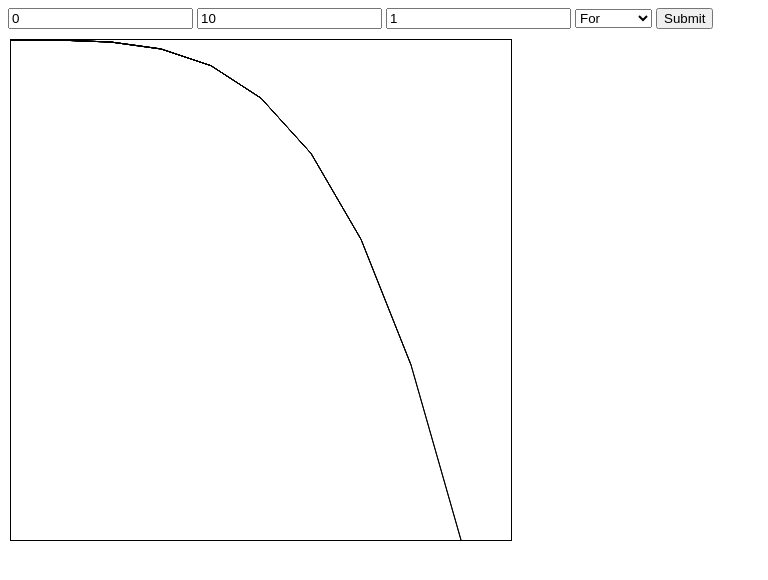
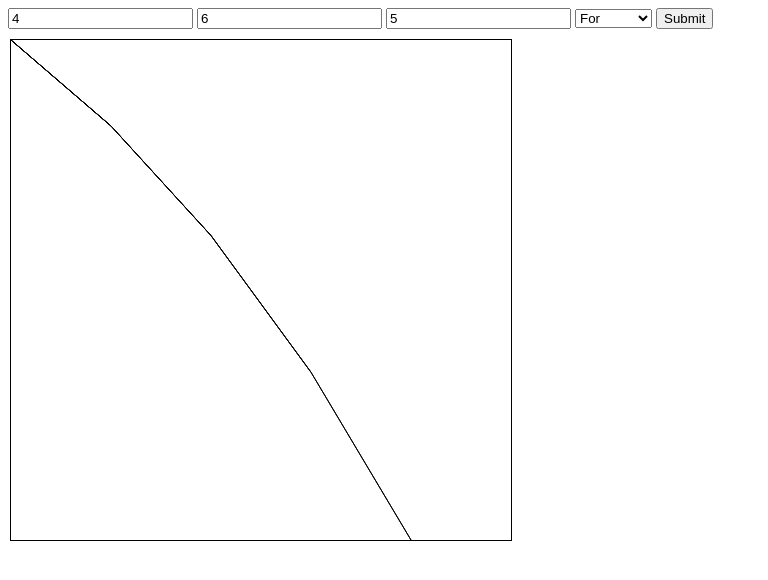
Before and after one commit to RaxFord1/University-Projects, a plain HTML site: page Web-програмування/2lab dzundza/index.html in a window 1280 px wide. Both pictures are taken after a click on the button "Submit". Shown: the whole page, without its empty margins (0-768 px from the left). Drawn offline with Linux system fonts and the light colour scheme.

Commit message:
Finished 3 lab web code 2.0

```diff
--- a/Web-програмування/2lab dzundza/index.html
+++ b/Web-програмування/2lab dzundza/index.html
@@ -7,9 +7,9 @@
 
 </head>
 <body>
-    <input type="number" id="lower" value="0">
-    <input type="number" id="upper" value="10">
-    <input type="number" id="step" value="1">
+    <input type="number" id="lower" value="4">
+    <input type="number" id="upper" value="6">
+    <input type="number" id="step" value="5">
     <select id = "cycle_type">
         <option>For</option>
         <option>While</option>
--- a/Web-програмування/2lab dzundza/js/script.js
+++ b/Web-програмування/2lab dzundza/js/script.js
@@ -16,6 +16,7 @@ function call(){
     lower = parseInt(document.getElementById("lower").value);
     upper = parseInt(document.getElementById("upper").value);
     step = parseFloat(document.getElementById("step").value);
+    step = (upper - lower)/step;
 
     let select = document.getElementById('cycle_type');
     let type = select.options[select.selectedIndex].value;
```
